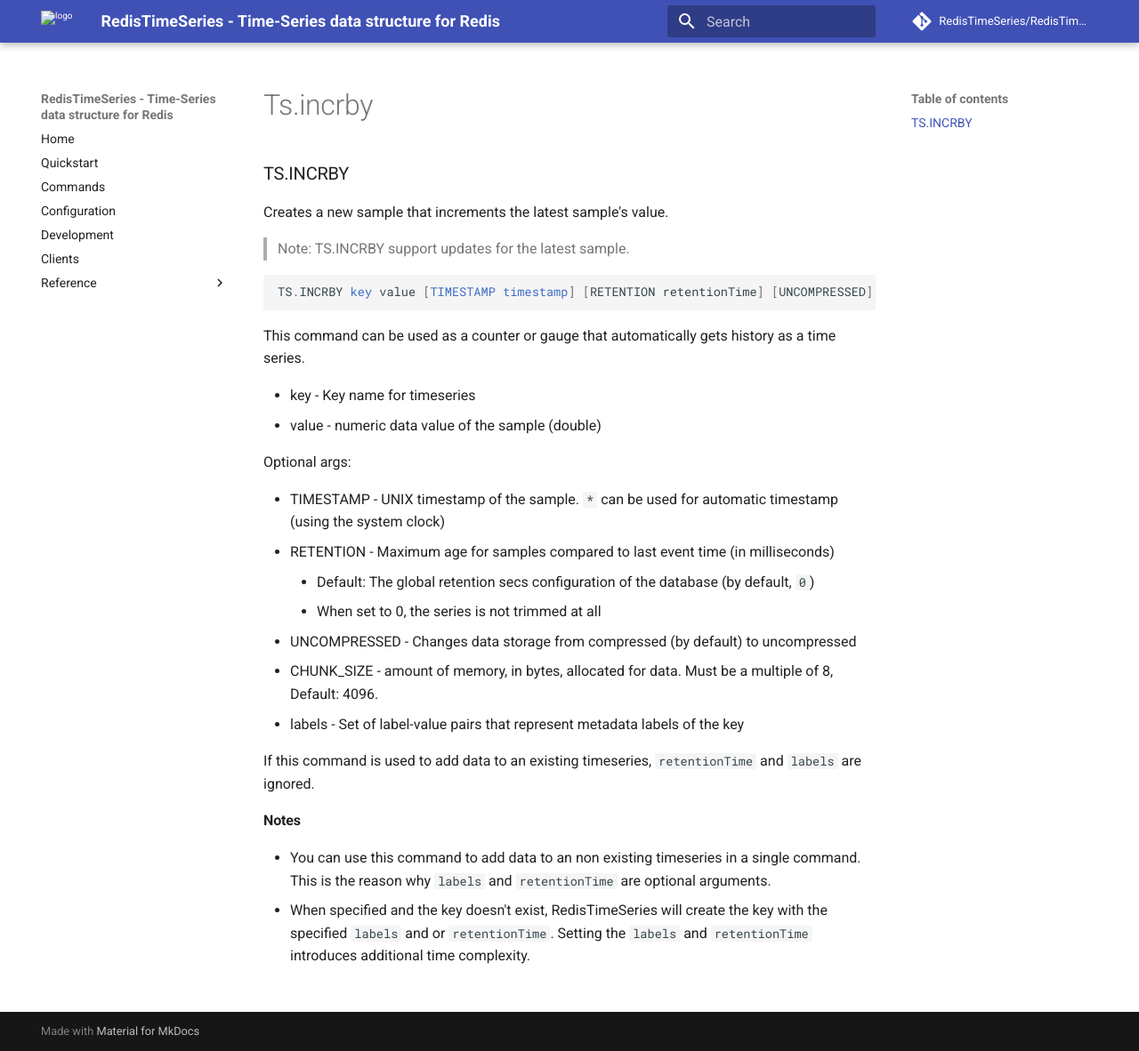
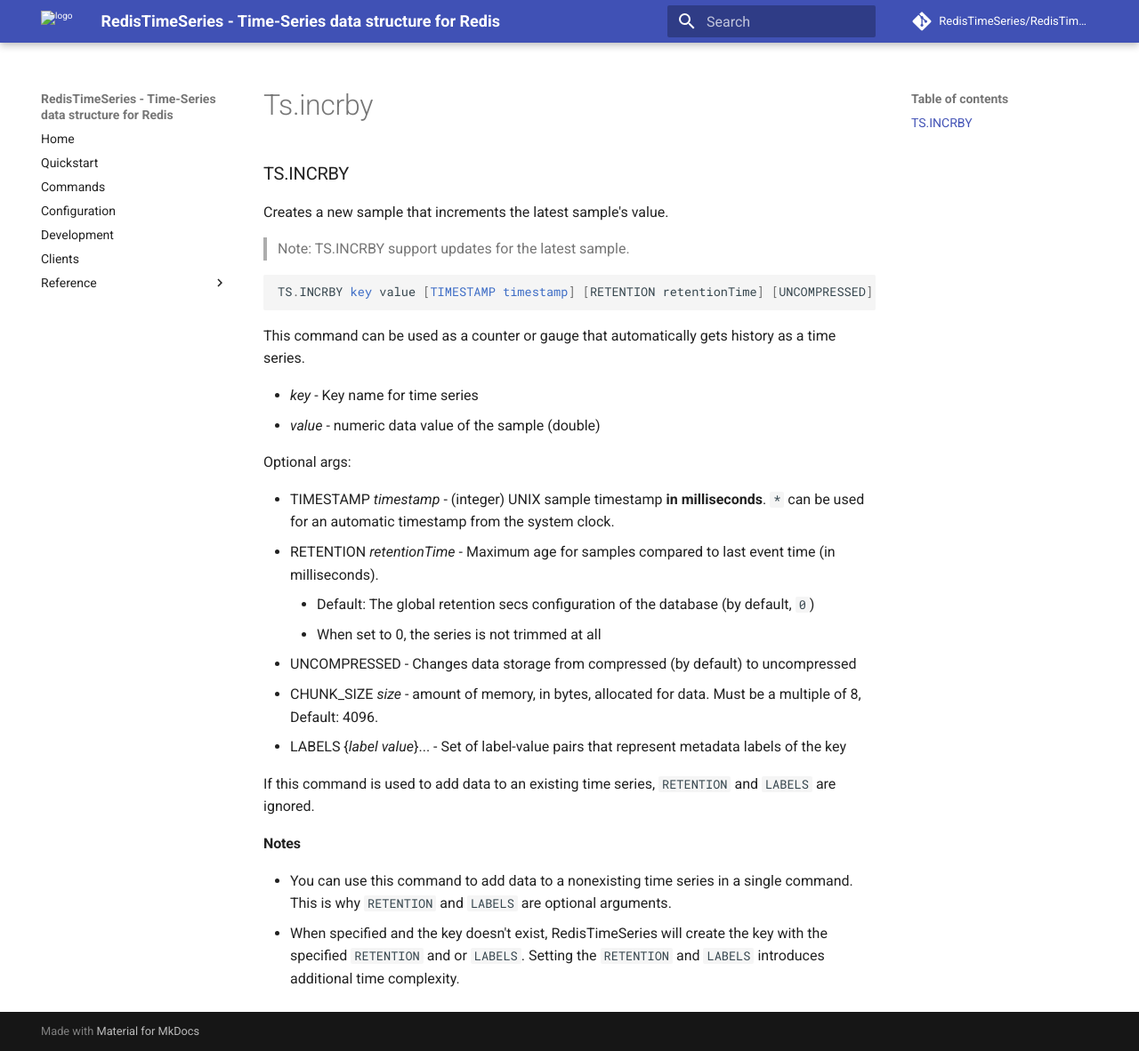
Before and after one commit to RedisTimeSeries/RedisTimeSeries, an MkDocs documentation site: the page built from docs/commands/ts.incrby.md, in a window 1280 px wide and 1182 px high. Shown: the whole window at 89% size. Built offline with MkDocs 1.6.1 and Material for MkDocs 9.7.7, drawn with Linux system fonts in a browser that asks for light colours; comment, search, counter and statistics services are not loaded.

Commit message:
Update ts.incrby.md

````diff
--- a/docs/commands/ts.incrby.md
+++ b/docs/commands/ts.incrby.md
@@ -4,29 +4,29 @@
 > Note: TS.INCRBY support updates for the latest sample.
 
 ```sql
-TS.INCRBY key value [TIMESTAMP timestamp] [RETENTION retentionTime] [UNCOMPRESSED] [CHUNK_SIZE size] [LABELS label value..]
+TS.INCRBY key value [TIMESTAMP timestamp] [RETENTION retentionTime] [UNCOMPRESSED] [CHUNK_SIZE size] [LABELS {label value}...]
 ```
 
 This command can be used as a counter or gauge that automatically gets history as a time series.
 
-* key - Key name for timeseries
-* value - numeric data value of the sample (double)
+* _key_ - Key name for time series
+* _value_ - numeric data value of the sample (double)
 
 Optional args:
 
- * TIMESTAMP - UNIX timestamp of the sample. `*` can be used for automatic timestamp (using the system clock)
- * RETENTION - Maximum age for samples compared to last event time (in milliseconds)
+ * TIMESTAMP _timestamp_ - (integer) UNIX sample timestamp **in milliseconds**. `*` can be used for an automatic timestamp from the system clock.
+ * RETENTION _retentionTime_ - Maximum age for samples compared to last event time (in milliseconds).
     * Default: The global retention secs configuration of the database (by default, `0`)
     * When set to 0, the series is not trimmed at all
  * UNCOMPRESSED - Changes data storage from compressed (by default) to uncompressed
- * CHUNK_SIZE - amount of memory, in bytes, allocated for data. Must be a multiple of 8, Default: 4096.
- * labels - Set of label-value pairs that represent metadata labels of the key
+ * CHUNK_SIZE _size_ - amount of memory, in bytes, allocated for data. Must be a multiple of 8, Default: 4096.
+ * LABELS {_label_ _value_}... - Set of label-value pairs that represent metadata labels of the key
 
-If this command is used to add data to an existing timeseries, `retentionTime` and `labels` are ignored.
+If this command is used to add data to an existing time series, `RETENTION` and `LABELS` are ignored.
 
 #### Notes
 
-- You can use this command to add data to an non existing timeseries in a single command.
-  This is the reason why `labels` and `retentionTime` are optional arguments.
-- When specified and the key doesn't exist, RedisTimeSeries will create the key with the specified `labels` and or `retentionTime`.
-  Setting the `labels` and `retentionTime` introduces additional time complexity.
+- You can use this command to add data to a nonexisting time series in a single command.
+  This is why `RETENTION` and `LABELS` are optional arguments.
+- When specified and the key doesn't exist, RedisTimeSeries will create the key with the specified `RETENTION` and or `LABELS`.
+  Setting the `RETENTION` and `LABELS` introduces additional time complexity.
````
